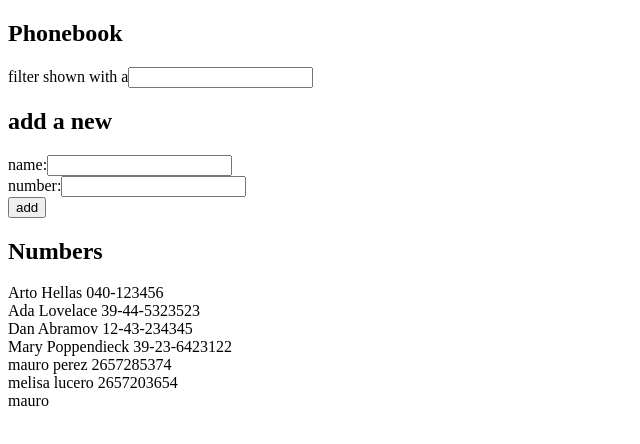
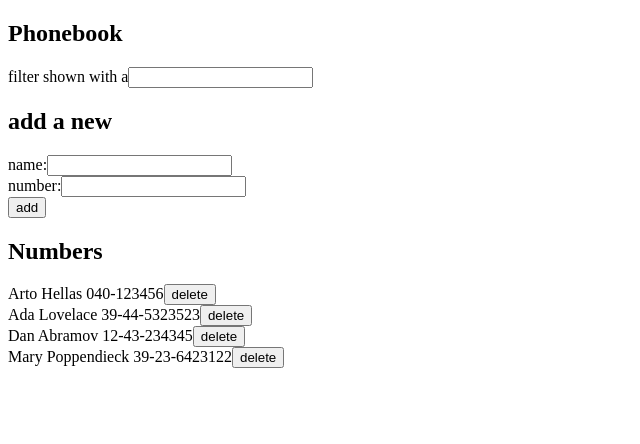
Before and after one commit to mauroperez055/fullstack-open-exercises, a React (Vite) app in the folder part2/phonebook/: page / in a window 1280 px wide. Shown: the top 444 px of the page, without its empty margins (0-640 px from the left). Built offline with nearby package versions, Linux system fonts and the light colour scheme; data requests are answered from the project's data file.

Commit message:
Agrego ejercicio 2.14

```diff
--- a/part2/phonebook/db.json
+++ b/part2/phonebook/db.json
@@ -19,21 +19,6 @@
       "name": "Mary Poppendieck",
       "number": "39-23-6423122",
       "id": "4"
-    },
-    {
-      "id": "1db6",
-      "name": "mauro perez",
-      "number": "2657285374"
-    },
-    {
-      "id": "3adf",
-      "name": "melisa lucero",
-      "number": "2657203654"
-    },
-    {
-      "id": "d356",
-      "name": "mauro",
-      "number": ""
     }
   ]
 }
--- a/part2/phonebook/src/App.jsx
+++ b/part2/phonebook/src/App.jsx
@@ -41,6 +41,22 @@ const App = () => {
     }
   }
 
+  const handleRemove = (id) => {
+    const person = persons.find(p => p.id === id);
+
+    if (window.confirm(`Delete ${person.name}?`)) {
+      personService
+        .remove(id)
+        .then(() => {
+          setPersons(persons.filter(p => p.id !== id));
+        })
+        .catch(error => {
+          alert(`Information of ${person.name} has already been removed from server`);
+          setPersons(persons.filter(p => p.id !== id));
+        })
+    }
+  }
+
   const handleFilter = (event) => {
     console.log(event.target.value);
     setNewFilter(event.target.value);
@@ -73,7 +89,7 @@ const App = () => {
         handleNumberChange={handleNumberChange}
       />
       <h2>Numbers</h2>
-      <Persons persons={personToShow} />
+      <Persons persons={personToShow} handleRemove={handleRemove} />
     </div>
   )
 }
--- a/part2/phonebook/src/components/Person.jsx
+++ b/part2/phonebook/src/components/Person.jsx
@@ -1,7 +1,10 @@
-const Person = ({ person }) => {
+const Person = ({ person, handleRemove }) => {
   return (
-    <div>{person.name} {person.number}</div>
-  )
-}
+    <div>
+      {person.name} {person.number}
+      <button onClick={() => handleRemove(person.id)}>delete</button>
+    </div>
+  );
+};
 
 export default Person;
--- a/part2/phonebook/src/components/Persons.jsx
+++ b/part2/phonebook/src/components/Persons.jsx
@@ -1,10 +1,14 @@
 import Person from './Person';
 
-const Persons = ( { persons }) => {
+const Persons = ( { persons, handleRemove }) => {
   return (
     <div>
       {persons.map(person =>
-        <Person key={person.name} person={person} />
+        <Person
+          key={person.name}
+          person={person}
+          handleRemove={handleRemove}
+        />
       )}
     </div>
   )
--- a/part2/phonebook/src/services/persons.js
+++ b/part2/phonebook/src/services/persons.js
@@ -1,7 +1,6 @@
 import axios from 'axios';
 
 const baseUrl = 'http://localhost:3002/persons';
-
 
 const getAll = () => {
   const request = axios.get(baseUrl);
@@ -18,4 +17,8 @@ const update = (id, newObject) => {
   return request.then(response => response.data);
 }
 
-export default { getAll, create, update };
+const remove = (id) => {
+  return axios.delete(`${baseUrl}/${id}`);
+}
+
+export default { getAll, create, update, remove };
```
